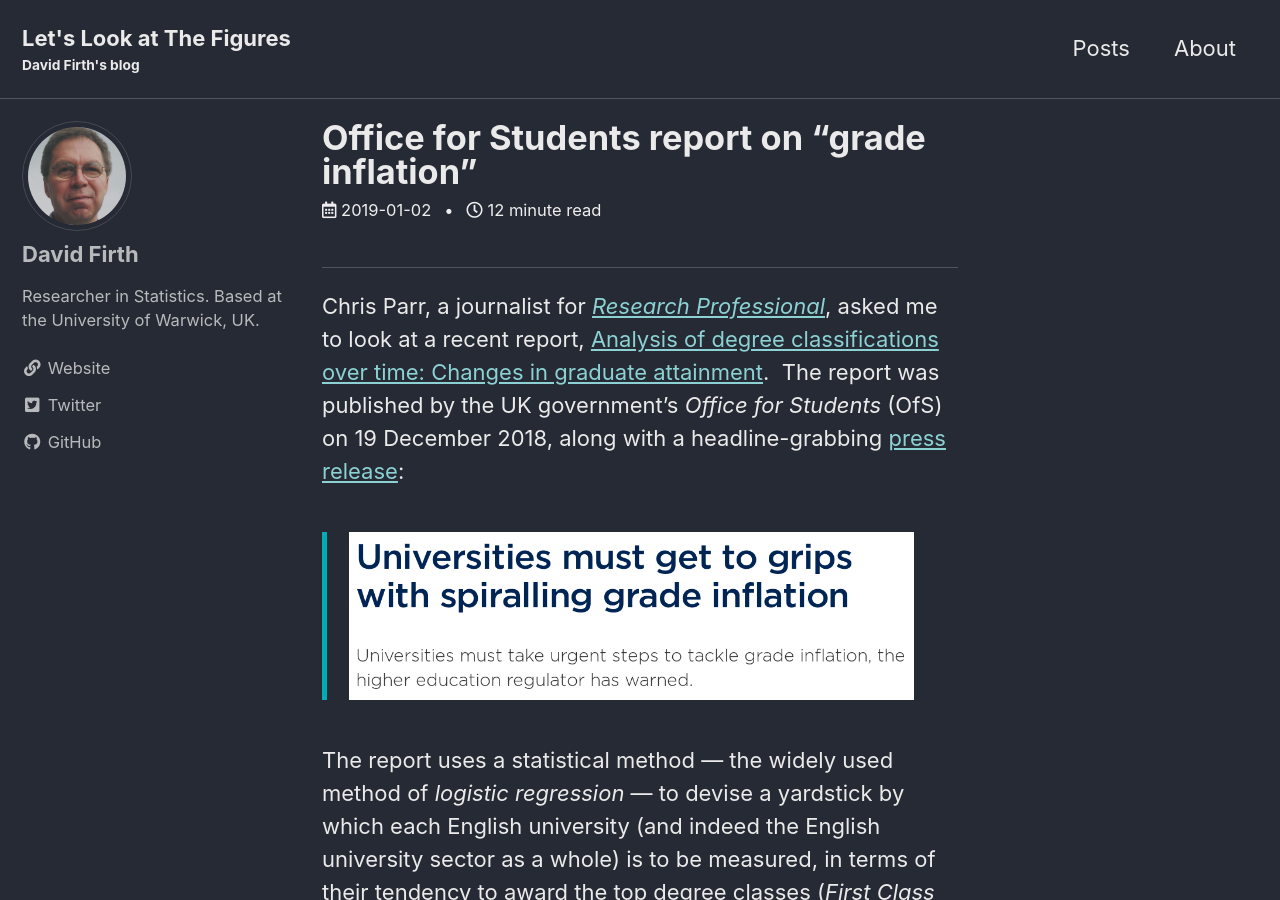
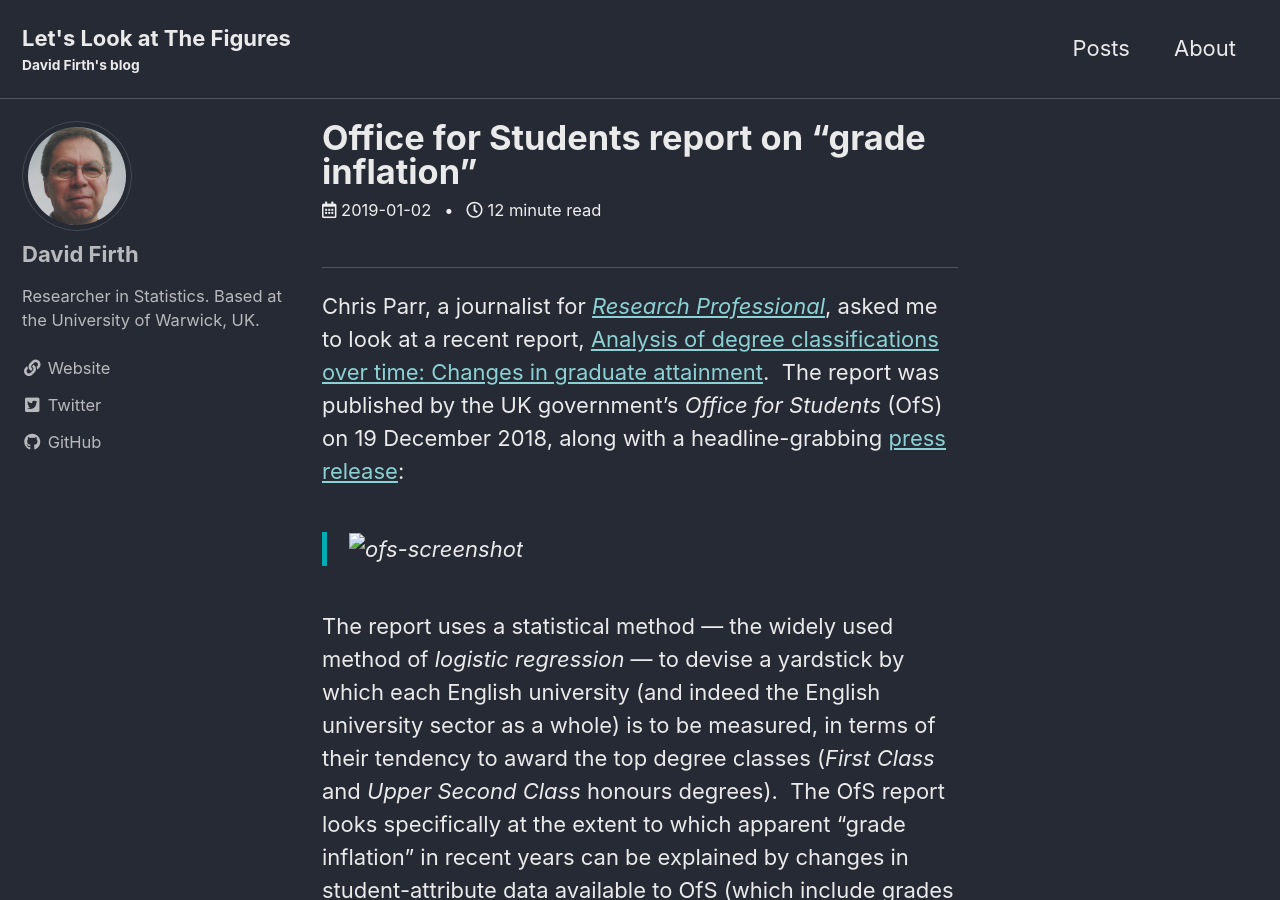
Before and after one commit to DavidFirth/blog, a Jekyll site: the page built from docs/_posts/2019-01-02-office-for-students-report-on-grade-inflation.md, in a window 1280 px wide and 900 px high. Built offline with Jekyll 4.4.1, drawn with Linux system fonts in a browser that asks for light colours; cached includes are drawn as plain includes.

Commit message:
Try now with relative links

```diff
--- a/docs/_posts/2019-01-02-office-for-students-report-on-grade-inflation.md
+++ b/docs/_posts/2019-01-02-office-for-students-report-on-grade-inflation.md
@@ -12,7 +12,7 @@
 
 Chris Parr, a journalist for [_Research Professional_](https://www.researchprofessional.com), asked me to look at a recent report, [Analysis of degree classifications over time: Changes in graduate attainment](https://www.officeforstudents.org.uk/publications/analysis-of-degree-classifications-over-time-changes-in-graduate-attainment/).  The report was published by the UK government's _Office for Students_ (OfS) on 19 December 2018, along with a headline-grabbing [press release](https://www.officeforstudents.org.uk/news-blog-and-events/press-and-media/universities-must-get-to-grips-with-spiralling-grade-inflation/):
 
-> ![ofs-screenshot](/assets/media/2019/01/ofs-screenshot-e1546435828658.png?w=600)
+> ![ofs-screenshot](../assets/media/2019/01/ofs-screenshot-e1546435828658.png?w=600)
 
 The report uses a statistical method --- the widely used method of _logistic regression_ --- to devise a yardstick by which each English university (and indeed the English university sector as a whole) is to be measured, in terms of their tendency to award the top degree classes (_First Class_ and _Upper Second Class_ honours degrees).  The OfS report looks specifically at the extent to which apparent "grade inflation" in recent years can be explained by changes in student-attribute data available to OfS (which include grades in pre-university qualifications, and also some other characteristics such as gender and ethnicity).
 
@@ -159,7 +159,7 @@
 
 * * *
 
-**Update, 7 January:** There's now also [**Part 2**](/2019/01/07/part-2-further-comments-on-ofs-grade-inflation-report/) of this blog post, for those who are keen to know more!
+**Update, 7 January:** There's now also [**Part 2**](../2019/01/07/part-2-further-comments-on-ofs-grade-inflation-report/) of this blog post, for those who are keen to know more!
 
 * * *
 
```
